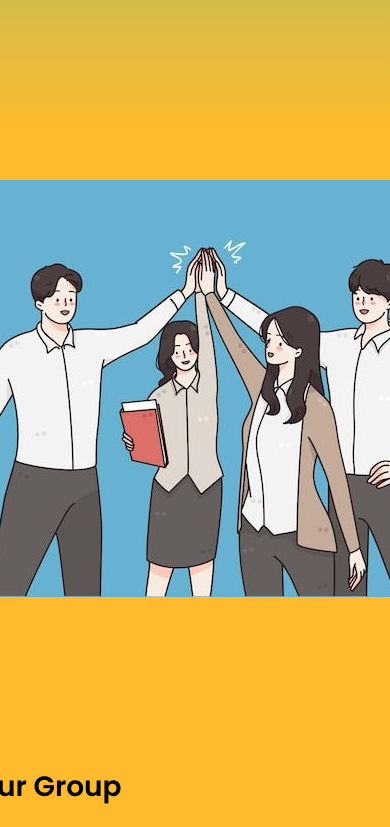
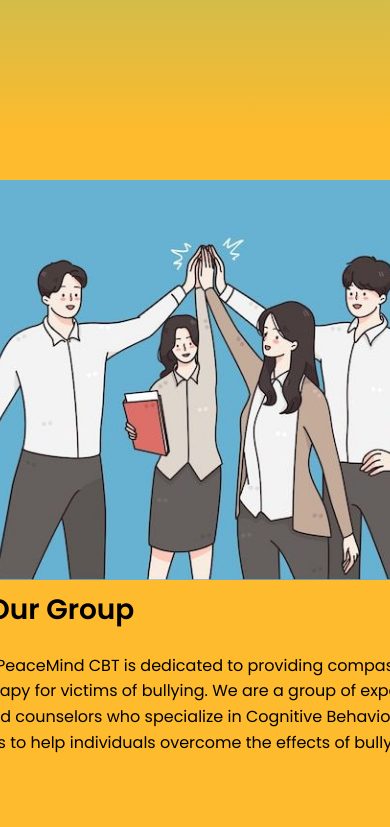
Before and after one commit to anantaputu/MindShield-CBT, a plain HTML site: page index.html in a window 390 px wide. Shown: the part 660-1487 px from the top of the page. Drawn offline with Linux system fonts and the light colour scheme; files whose address does not match are found by name.

Commit message:
new fitur 2

```diff
--- a/css/style.css
+++ b/css/style.css
@@ -119,12 +119,8 @@ nav {
   align-items: center;
 }
 
-.about-image {
-  padding: 20px;
-}
-
 .about-image img {
-  height: 100%;
+  height: 500px;
   border-radius: 50px;
   margin-bottom: 150px;
 }
@@ -247,32 +243,28 @@ nav {
   }
 
   .hero p {
-      font-size: 16px;
-  }
-
-  .about {
-      flex-direction: column;
+    font-size: 16px;
   }
 
   .about .container-about {
-      flex-direction: column;
+    flex-direction: column;
   }
 
   .about-image,
   .about-text {
-      padding: 0;
+    padding: 0;
   }
 
   .about-image img {
-    padding-bottom: 10px;
-
+    height: 400px;
+    margin-bottom: 0;
   }
 
   .about-text h2 {
-      font-size: 28px;
+    font-size: 28px;
   }
 
   .about-text p {
-      font-size: 16px;
+    font-size: 16px;
   }
 }
```
